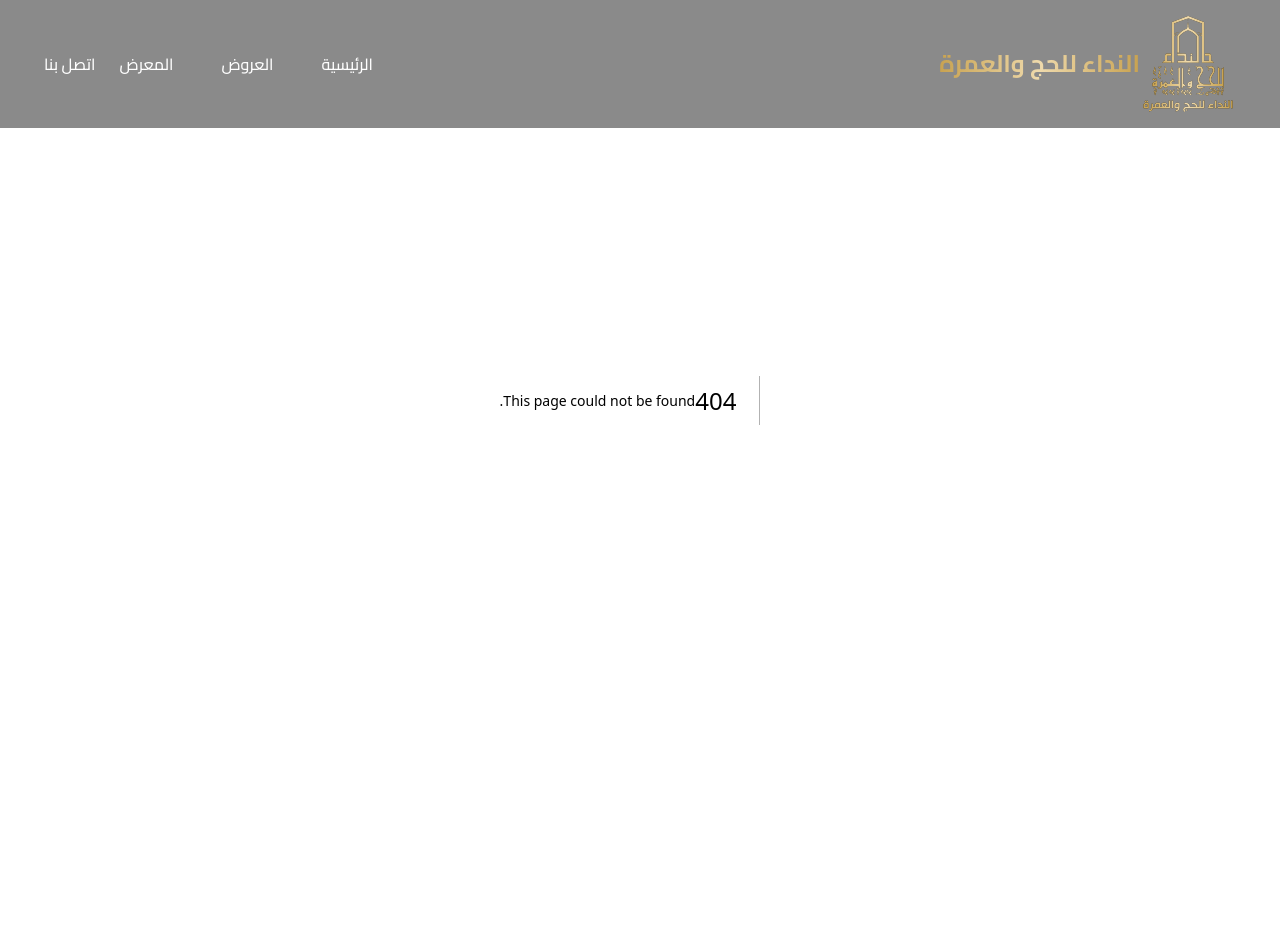
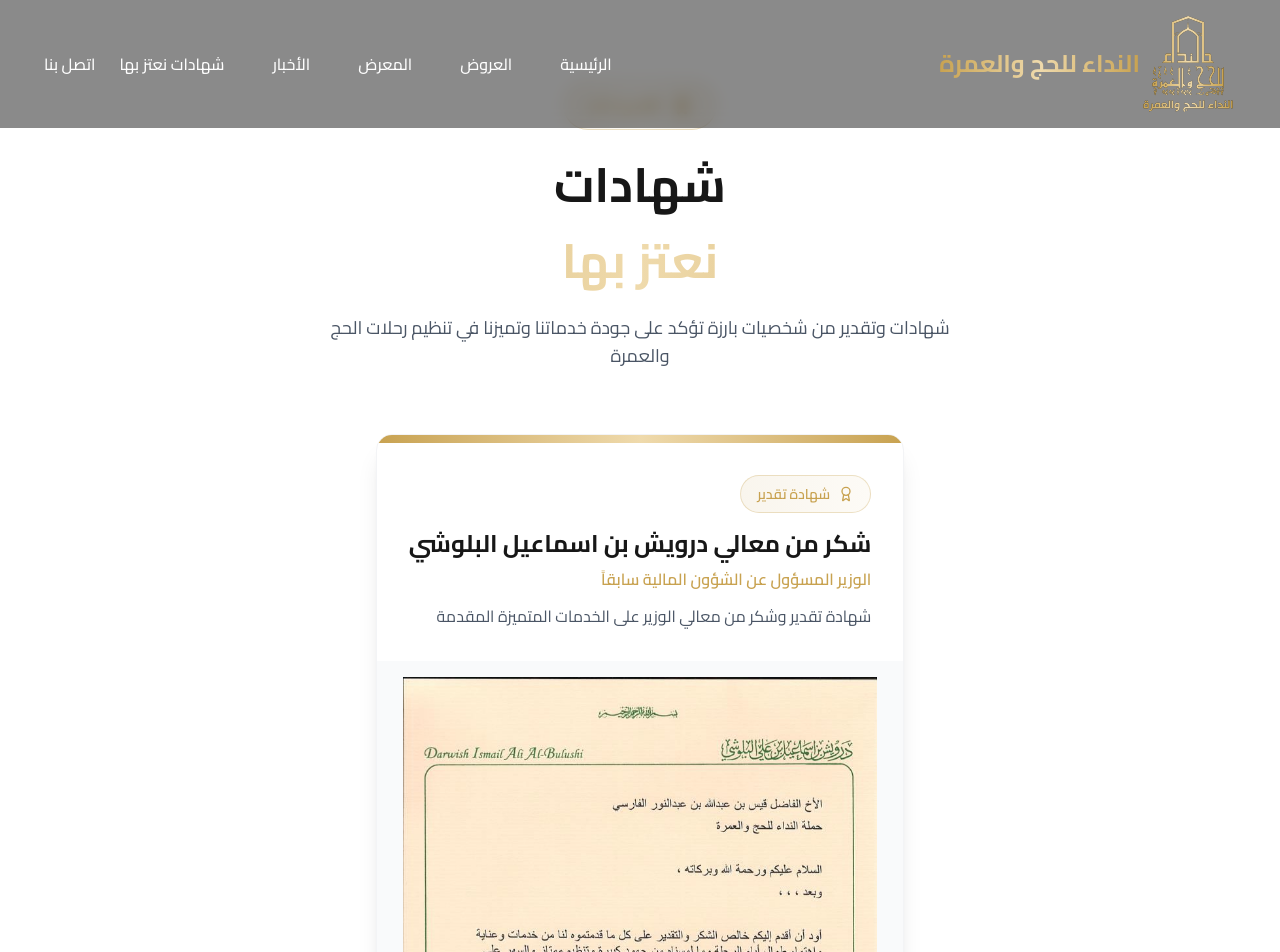
Before and after one commit to Omar-Risi/nidaa-hajj, a Next.js app: page /testimonials in a window 1280 px wide. Before the commit this address had no page. Shown: the top 952 px of the page. Before the commit the page ends 800 px from the top, so only its background shows below. Built offline with nearby package versions, Linux system fonts and the light colour scheme.

Commit message:
feat(add): added testimonials

```diff
--- a/src/app/news/[id]/page.tsx
+++ b/src/app/news/[id]/page.tsx
@@ -31,9 +31,6 @@ export default function NewsDetailPage() {
       .then((data: NewsItem[]) => {
         const newsItem = data.find((item) => item.id === params.id);
         if (newsItem) {
-          console.log('News item found:', newsItem);
-          console.log('Images array:', newsItem.images);
-          console.log('Images length:', newsItem.images?.length);
           setNews(newsItem);
         } else {
           setError(true);
--- /dev/null
+++ b/src/app/testimonials/page.tsx
@@ -0,0 +1,129 @@
+'use client';
+
+import { motion } from 'framer-motion';
+import { Award, ArrowLeft } from 'lucide-react';
+import Link from 'next/link';
+import Image from 'next/image';
+
+const testimonials = [
+  {
+    id: 1,
+    image: '/testimonials/darwish.jpeg',
+    title: 'شكر من معالي درويش بن اسماعيل البلوشي',
+    subtitle: 'الوزير المسؤول عن الشؤون المالية سابقاً',
+    description: 'شهادة تقدير وشكر من معالي الوزير على الخدمات المتميزة المقدمة',
+  },
+];
+
+export default function TestimonialsPage() {
+  return (
+    <div className="min-h-screen py-20 px-4 sm:px-6 lg:px-8">
+      <div className="max-w-7xl mx-auto">
+        {/* Header */}
+        <div className="text-center mb-12 lg:mb-16">
+          <motion.div
+            initial={{ opacity: 0, scale: 0.9 }}
+            animate={{ opacity: 1, scale: 1 }}
+            transition={{ duration: 0.5 }}
+            className="inline-flex items-center justify-center gap-3 px-6 py-2.5 bg-gradient-to-r from-gold-start/10 via-gold-end/10 to-gold-start/10 border border-gold-start/30 rounded-full mb-6"
+          >
+            <Award className="w-5 h-5 text-gold-start" />
+            <span className="golden-text text-lg font-semibold">الشهادات</span>
+          </motion.div>
+
+          <motion.h1
+            initial={{ opacity: 0, y: 20 }}
+            animate={{ opacity: 1, y: 0 }}
+            transition={{ duration: 0.6, delay: 0.2 }}
+            className="text-3xl sm:text-4xl lg:text-5xl font-bold text-foreground mb-4 leading-tight"
+          >
+            شهادات
+            <span className="block golden-text mt-2 py-2">نعتز بها</span>
+          </motion.h1>
+
+          <motion.p
+            initial={{ opacity: 0, y: 20 }}
+            animate={{ opacity: 1, y: 0 }}
+            transition={{ duration: 0.6, delay: 0.3 }}
+            className="text-gray-600 text-lg max-w-2xl mx-auto"
+          >
+            شهادات وتقدير من شخصيات بارزة تؤكد على جودة خدماتنا وتميزنا في تنظيم رحلات الحج والعمرة
+          </motion.p>
+        </div>
+
+        {/* Testimonials Grid */}
+        <div className="flex flex-col items-center gap-8 lg:gap-12">
+          {testimonials.map((testimonial, index) => (
+
+            <motion.div
+              key={testimonial.id}
+              initial={{ opacity: 0, y: 30 }}
+              animate={{ opacity: 1, y: 0 }}
+              transition={{ duration: 0.6, delay: index * 0.2 }}
+              className="bg-white rounded-2xl shadow-xl overflow-hidden border border-gray-100 hover:shadow-2xl transition-all duration-300"
+            >
+              {/* Golden Top Border */}
+              <div className="h-2 bg-gradient-to-r from-gold-start via-gold-end to-gold-start"></div>
+              {/* Content */}
+              <div className="p-6 lg:p-8">
+                <div className="inline-flex items-center justify-center gap-2 px-4 py-2 bg-gradient-to-r from-gold-start/10 to-gold-end/10 border border-gold-start/30 rounded-full mb-4">
+                  <Award className="w-4 h-4 text-gold-start" />
+                  <span className="text-sm font-semibold text-gold-start">شهادة تقدير</span>
+                </div>
+
+                <h2 className="text-2xl font-bold text-foreground mb-2 leading-tight">
+                  {testimonial.title}
+                </h2>
+
+                <p className="text-gold-start font-semibold mb-3">
+                  {testimonial.subtitle}
+                </p>
+
+                <p className="text-gray-600 leading-relaxed">
+                  {testimonial.description}
+                </p>
+              </div>
+
+
+              {/* Image */}
+              <div className="relative w-full aspect-[3/4] bg-gray-50">
+                <Image
+                  src={testimonial.image}
+                  alt={testimonial.title}
+                  fill
+                  className="object-contain p-4"
+                  priority={index === 0}
+                />
+              </div>
+
+            </motion.div>
+          ))}
+        </div>
+
+        {/* Empty State Message */}
+        {testimonials.length === 0 && (
+          <div className="text-center py-20">
+            <Award className="w-16 h-16 text-gray-300 mx-auto mb-4" />
+            <p className="text-gray-500 text-lg">لا توجد شهادات متاحة حالياً</p>
+          </div>
+        )}
+
+        {/* Back to Home Button */}
+        <motion.div
+          initial={{ opacity: 0, y: 20 }}
+          animate={{ opacity: 1, y: 0 }}
+          transition={{ duration: 0.6, delay: 0.5 }}
+          className="text-center mt-12"
+        >
+          <Link
+            href="/"
+            className="inline-flex items-center gap-2 bg-gradient-to-r from-gold-start via-gold-end to-gold-start text-foreground px-8 py-4 rounded-lg text-lg font-semibold hover:scale-105 transition-transform duration-300 shadow-lg hover:shadow-2xl"
+          >
+            <ArrowLeft className="w-5 h-5" />
+            العودة للرئيسية
+          </Link>
+        </motion.div>
+      </div>
+    </div>
+  );
+}
--- a/src/components/navigation.tsx
+++ b/src/components/navigation.tsx
@@ -31,6 +31,8 @@ export function Navigation() {
     { href: '/', label: 'الرئيسية', ariaLabel: 'Home' },
     { href: '/offers', label: 'العروض', ariaLabel: 'Offers' },
     { href: '/media', label: 'المعرض', ariaLabel: 'Media' },
+    { href: '/news', label: 'الأخبار', ariaLabel: 'News' },
+    { href: '/testimonials', label: 'شهادات نعتز بها', ariaLabel: 'Testimonials' },
     { href: '/contact', label: 'اتصل بنا', ariaLabel: 'Contact Us' },
   ];
 
```
Also changed, not shown: public/testimonials/darwish.jpeg (added), 1 other file (tests, documents, lock files or other folders).
